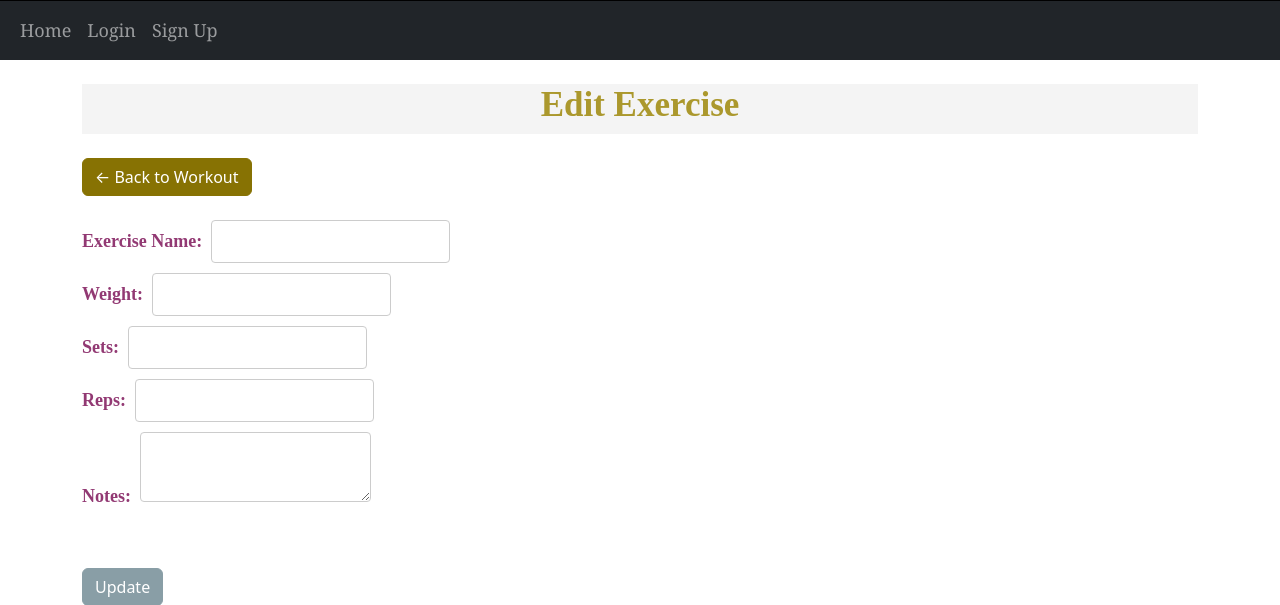
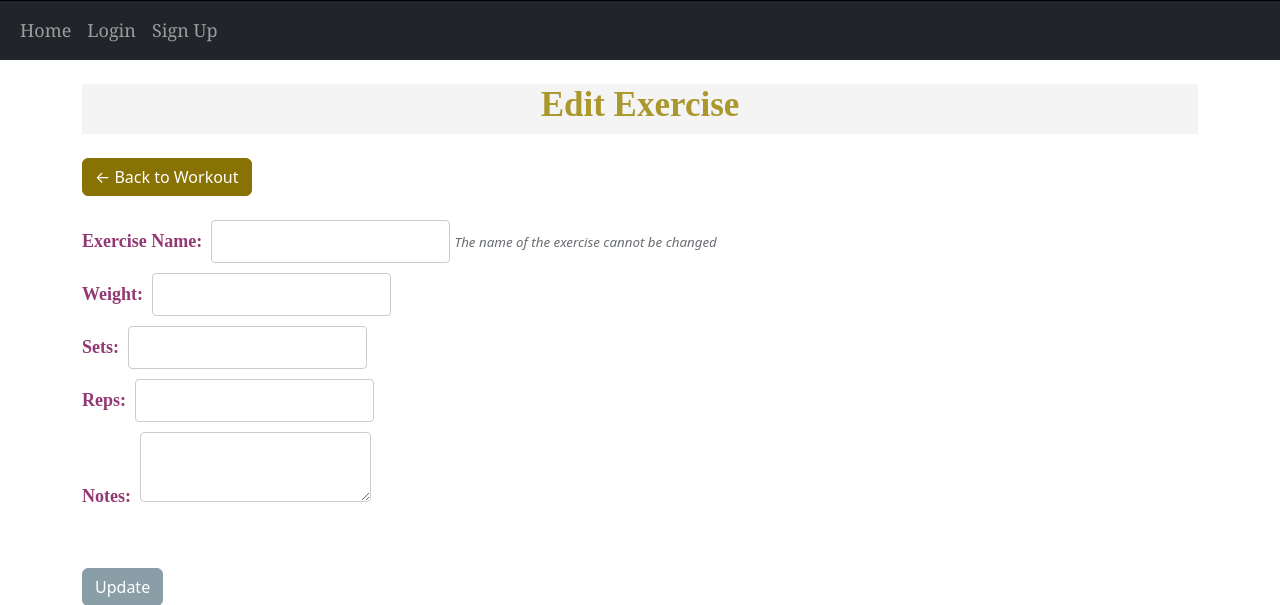
Before and after one commit to TomaDovydene/Workout_Journal.py, a Django app: template mysite/journal/templates/edit_exercise.html in a window 1280 px wide. Shown: the part 239-844 px from the top of the page. Run offline with Django 4.2, Linux system fonts and the light colour scheme; the template is opened without the code that fills it, so the values that code supplies are empty.

Commit message:
2023-06-16 18:15 prideta zinute, jog ir custom exercise name negalima keisti

```diff
--- a/mysite/journal/templates/edit_exercise.html
+++ b/mysite/journal/templates/edit_exercise.html
@@ -23,14 +23,16 @@
 <form method="post">
     {% csrf_token %}
     <div class="form-row">
-        <div class="form-group">
-            <label for="custom_exercise_name" class="custom-label">Exercise Name:</label>
-            <input type="text" id="custom_exercise_name" name="custom_exercise_name" value="{{ exercise.exercise_name.name }}" class="custom-input" {% if exercise.exercise_name.created_by_id == 1 %}readonly{% endif %}>
+    <div class="form-group">
+        <label for="custom_exercise_name" class="custom-label">Exercise Name:</label>
+        <input type="text" id="custom_exercise_name" name="custom_exercise_name" value="{{ exercise.exercise_name.name }}" class="custom-input" readonly {% if exercise.exercise_name.created_by_id == 1 %}readonly{% endif %}>
         {% if exercise.exercise_name.created_by_id == 1 %}
-    <span class="message-exercise-name">The name of the exercise cannot be changed</span>
-{% endif %}
-        </div>
+            <span class="message-exercise-name">The name of the exercise cannot be changed</span>
+        {% else %}
+            <span class="message-exercise-name">The name of the exercise cannot be changed</span>
+        {% endif %}
     </div>
+</div>
   <div class="form-row">
     <div class="form-group">
       <label for="weight" class="custom-label">Weight:</label>
```
